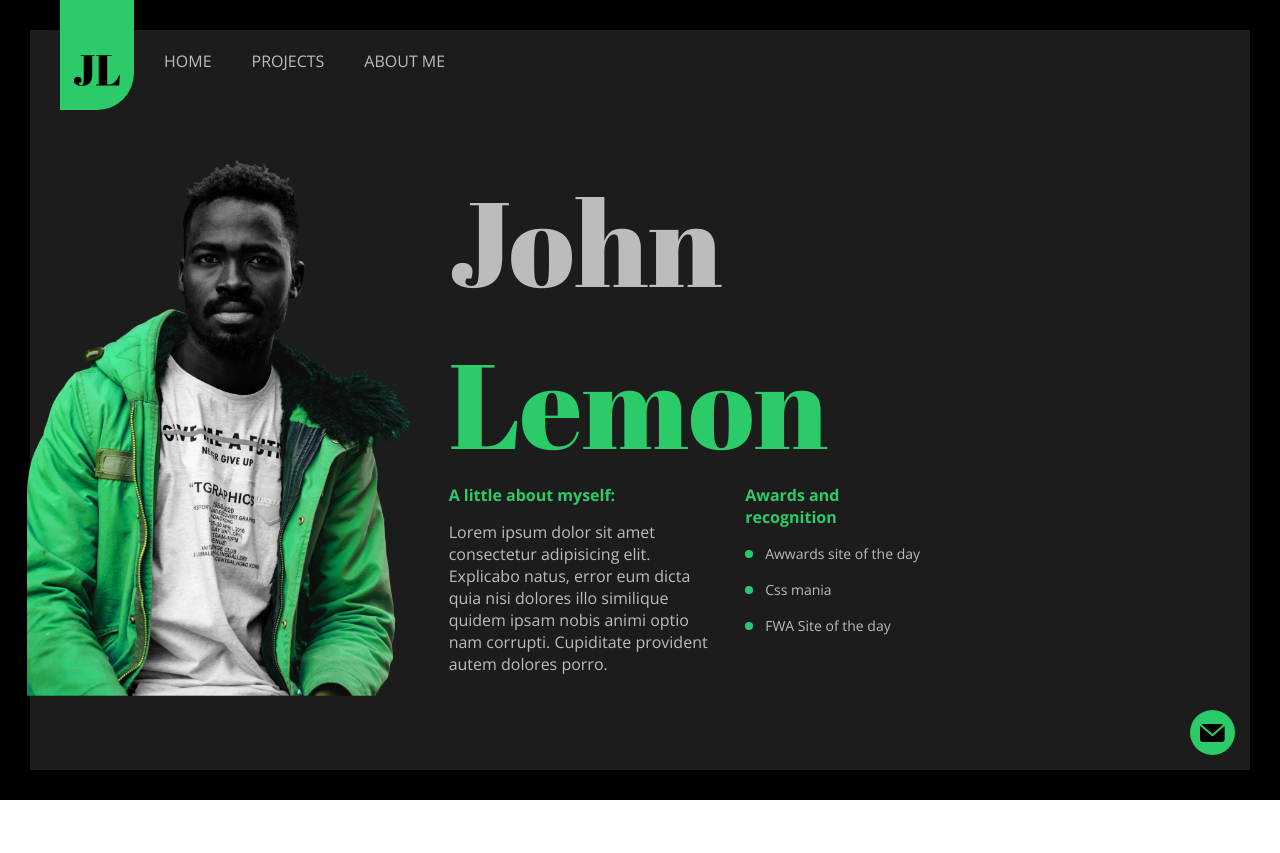
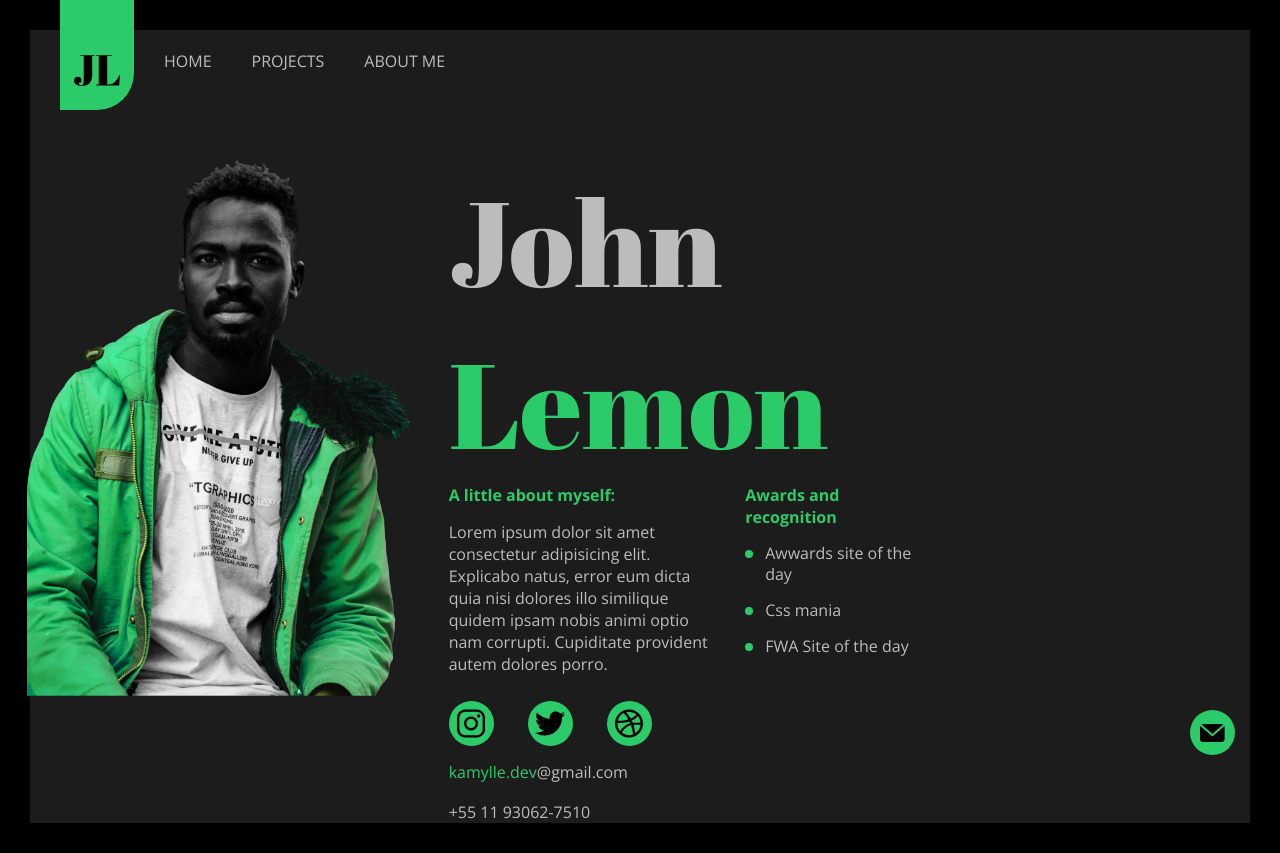
Before and after one commit to kamyllevictoria/front_end_brunao_sousa, a website: page projeto_final/html+css+js/html/aboutme.html in a window 1280 px wide. Before the commit the page ends 800 px from the top, so only its background shows below. Drawn offline with nearby package versions, Linux system fonts and the light colour scheme.

Commit message:
finishing page 'about me'

```diff
--- a/projeto_final/html+css+js/css/main.css
+++ b/projeto_final/html+css+js/css/main.css
@@ -237,7 +237,7 @@ p, label{
         line-height: 24px;
     }
 
-    .jl-social-links{
+    .jl-social-links, .jl-social-links-circle{
         width: 100%;
         height: 45px;
         display: block;
@@ -246,11 +246,33 @@ p, label{
         margin-top: -4px;
     }
 
-    .jl-social{
+    .jl-social-links, .jl-social-links-circle{
+        left: 0;
+    }
+
+    .jl-social, .jl-social-links-circle .jl-social{
         width: 45px;
         height: 45px;
         display: inline-block;
     }
+
+    .jl-social-links-circle .jl-social{
+        border-radius: 50%;
+        color: #000;
+        text-align: center;
+    }
+    .jl-social-links-circle .jl-social:hover{
+       background-color: #000;
+    }
+
+    .jl-social-links-circle .jl-social ion-icon{
+      vertical-align: middle;
+      height: 45px;
+    }
+
+    .jl-social-links-circle .jl-social ion-icon:hover{
+        color: #2CCB69;
+      }
 
     .jl-social > img{
         display: block;
@@ -428,7 +450,6 @@ p, label{
 
 ion-icon{
     height: 30px;
-    color: #2CCB69;
     font-size: 32px;
 }
 
@@ -536,12 +557,6 @@ ion-icon{
     left: -75px;
 
 }
-
-
-
-
-
-
 
 .jl-portfolio-list .jl-portfolio-item{
     margin-bottom: 100px;
@@ -837,12 +852,19 @@ ion-icon{
     margin-bottom: 15px;
 }
 
+.jl-mar-top-30{
+    margin-top: 30px;
+}
+
 .jl-mar-bottom-30{
     margin-bottom: 30px;
 }
 
 .jl-mar-right-15{
     margin-right: 15px;
+}
+.jl-mar-right-30{
+    margin-right: 30px;
 }
 .jl-mar-left-15{
     margin-left: 15px;
@@ -895,7 +917,6 @@ ion-icon{
 }
 
 .jl-page-list > li{
-    font-size: 14px;
     line-height: 21px;
     margin-bottom: 15px;
     padding-left: 20px;
--- a/projeto_final/html+css+js/html/aboutme.html
+++ b/projeto_final/html+css+js/html/aboutme.html
@@ -120,20 +120,40 @@
             <section class="jl-section-offset-top">
                 <div class="container-fluid">
                     <div class="row">
+
                         <div class="col-sm-4" id="jl-about-img">
                             <div class="jl-box-img">
                                 <img src="../images/joao-lemon-designer-sobre.png" alt="john-lemon" tittle="john lemon designer" class="jl-img-responsive">
                             </div>
+                        </div>
 
-                        </div>
                         <div class="col-sm-5">
                             <div class="row">
+
                                 <div class="col-sm-12">
                                     <h1 class="jl-title jl-title-xlarge jl-text-light">John <span class="jl-text-green">Lemon</span></h1>
                                 </div>
+
                                 <div class="col-sm-7 jl-text-light">
-                                    <h4 class="jl-subtitle jl-text-green jl-mar-bottom-15">A little about myself:</h4>
+                                     <h4 class="jl-subtitle jl-text-green jl-mar-bottom-15">A little about myself:</h4>
                                     <p>Lorem ipsum dolor sit amet consectetur adipisicing elit. Explicabo natus, error eum dicta quia nisi dolores illo similique quidem ipsam nobis animi optio nam corrupti. Cupiditate provident autem dolores porro.</p>
+
+                                    <div class="jl-contatc-info-inner jl-mar-top-30">
+                                        <div class=" jl-social-links-circle">
+                                            <a class="jl-social jl-bg-green jl-text-dark jl-mar-right-30 " href="#">
+                                                <ion-icon name="logo-instagram"></ion-icon>
+                                            </a>
+                                            <a class="jl-social jl-bg-green jl-text-dark jl-mar-right-30" href="#">
+                                                <ion-icon name="logo-twitter"></ion-icon>
+                                            </a>
+                                            <a class="jl-social jl-bg-green jl-text-dark jl-mar-right-30" href="#">
+                                                <ion-icon name="logo-dribbble"></ion-icon>
+                                            </a>
+                                        </div>
+                                        <p class="jl-mar-top-15"><span class="jl-text-green">kamylle.dev</span>@gmail.com</p>
+                                        <br>
+                                        <p>+55 11 93062-7510</p>
+                                    </div>
                                 </div>
                                 <div class="col-sm-5">
                                     <h4 class="jl-subtitle jl-text-green jl-mar-bottom-15">Awards and recognition</h4>
@@ -142,7 +162,7 @@
                                         <li>Css mania</li>
                                         <li>FWA Site of the day</li>
                                     </ul>
-                            </div>
+                                </div>
                         </div>
                     </div>
                 </div>
```
